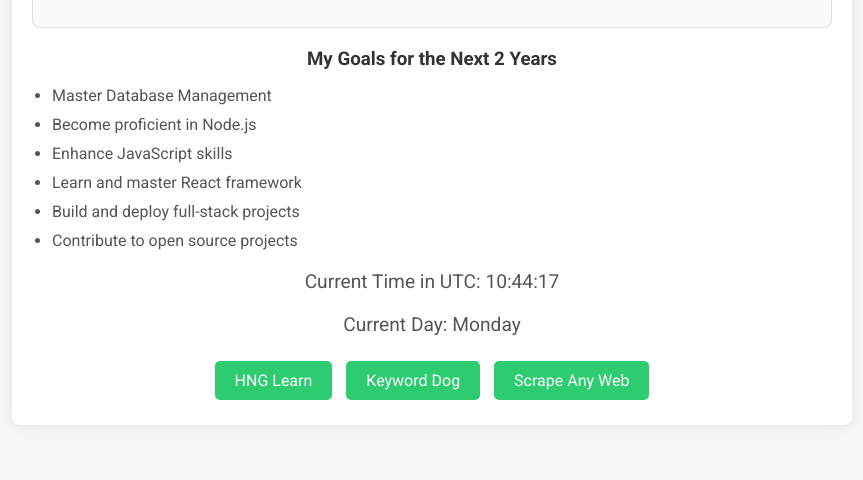
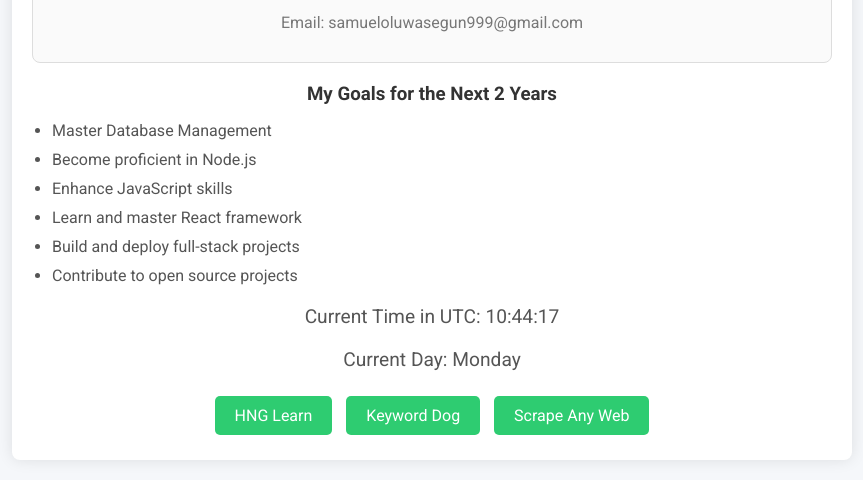
Before and after one commit to Oluwaseg/hng-frontend-stage-1, a plain HTML site: page index.html in a window 1280 px wide. Shown: the part 548-1028 px from the top of the page, without its empty margins (208-1071 px from the left). Before the commit the page ends 993 px from the top, so only its background shows below. Drawn offline with Linux system fonts and the light colour scheme.

Commit message:
Add Slack email and update profile card

```diff
--- a/index.html
+++ b/index.html
@@ -25,6 +25,7 @@
         <p style="font-style: italic; color: #555">
           Hello! I'm striving to become a full-stack web developer.
         </p>
+        <p data-testid="slackEmail">Email: samueloluwasegun999@gmail.com</p>
       </section>
       <section class="goals">
         <h3>My Goals for the Next 2 Years</h3>
```
